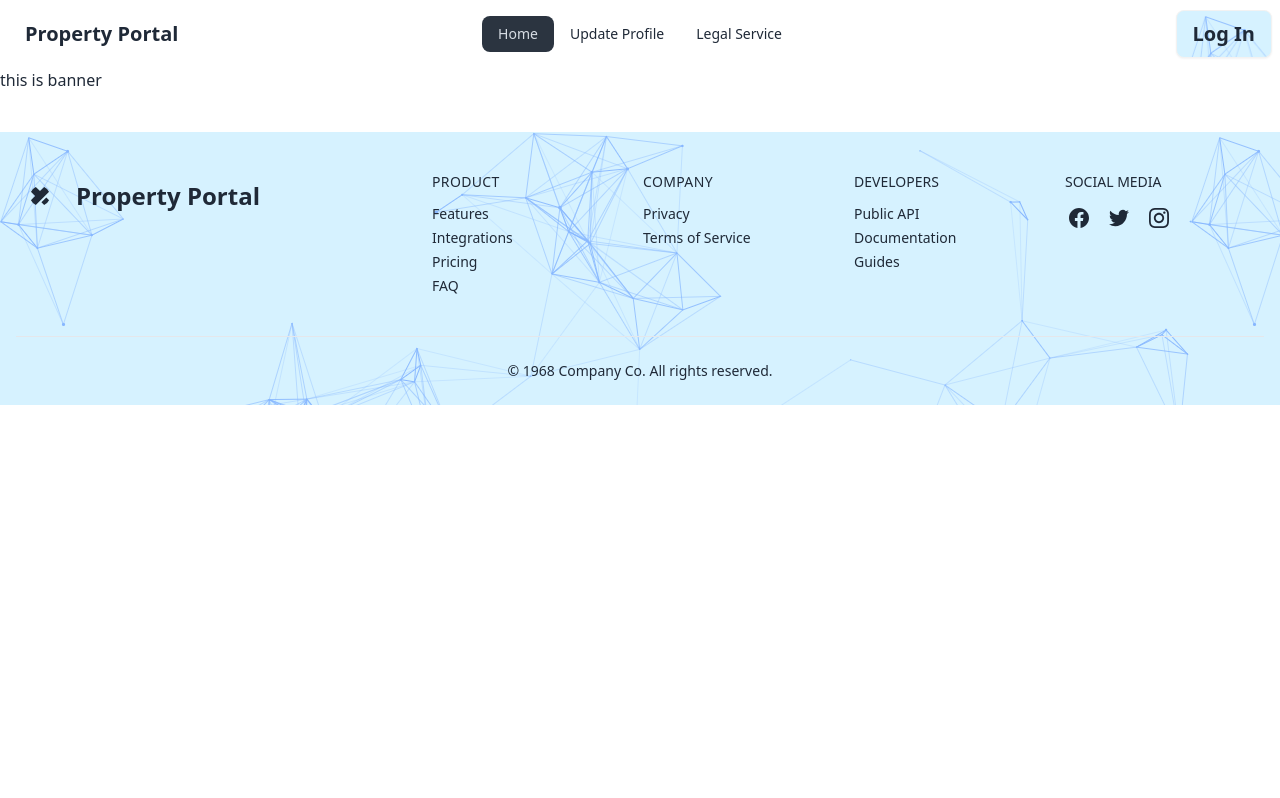
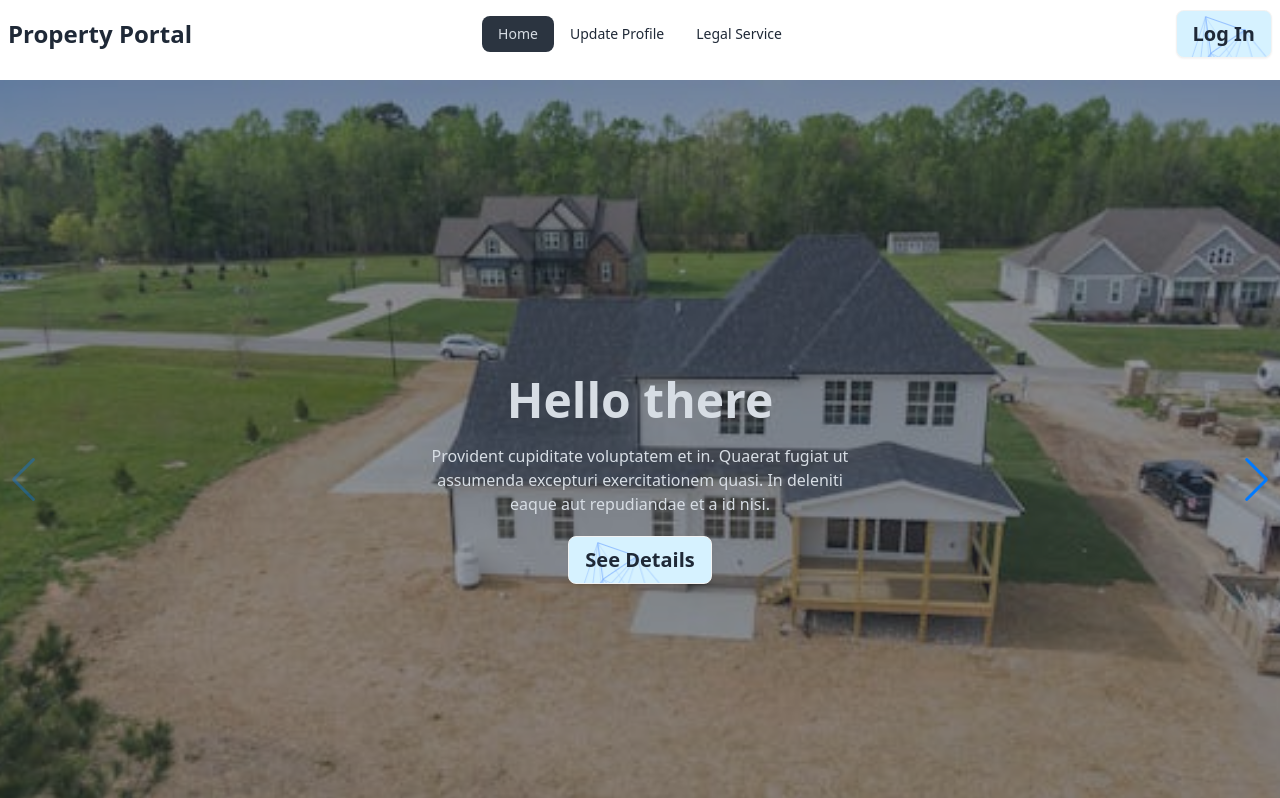
Before and after one commit to MimChowdhury66/PH9-Real-Estate, a React (Vite) app: page / in a window 1280 px wide. Shown: the top 798 px of the page. Built offline with nearby package versions, Linux system fonts and the light colour scheme.

Commit message:
banner-swipper

```diff
--- a/package.json
+++ b/package.json
@@ -10,12 +10,14 @@
     "preview": "vite preview"
   },
   "dependencies": {
+    "animate.css": "^4.1.1",
     "localforage": "^1.10.0",
     "match-sorter": "^6.3.4",
     "react": "^18.2.0",
     "react-dom": "^18.2.0",
     "react-router-dom": "^6.22.3",
-    "sort-by": "^1.2.0"
+    "sort-by": "^1.2.0",
+    "swiper": "^11.1.1"
   },
   "devDependencies": {
     "@types/react": "^18.2.66",
--- a/src/pages/Banner/Banner.jsx
+++ b/src/pages/Banner/Banner.jsx
@@ -1,8 +1,50 @@
+import 'animate.css';
+import background from '../../../public/cool-background.png';
 
+import { Swiper, SwiperSlide } from 'swiper/react';
+import 'swiper/css';
+import 'swiper/css/navigation';
+
+import { Navigation } from 'swiper/modules';
+import banner1 from '../../../public/banner-1.jpeg';
+import banner2 from '../../../public/banner-2.jpg';
+import banner3 from '../../../public/banner-3.jpeg';
+import { Link } from 'react-router-dom';
 const Banner = () => {
     return (
-        <div >
-            <h1>this is banner</h1>
+        <div className='mt-3'>
+            <Swiper navigation={true} modules={[Navigation]} className="mySwiper">
+                <SwiperSlide>
+                    <div className="hero min-h-screen" style={{ backgroundImage: `url(${banner1})` }}>
+                        <div className="hero-overlay bg-opacity-50"></div>
+                        <div className="hero-content text-center text-neutral-content">
+                            <div className="max-w-md ">
+                                <h1 className="mb-5 text-5xl font-bold animate__animated animate__backInDown">Hello there</h1>
+                                <p className="mb-5 animate__animated animate__backInDown">Provident cupiditate voluptatem et in. Quaerat fugiat ut assumenda excepturi exercitationem quasi. In deleniti eaque aut repudiandae et a id nisi.</p>
+                                <Link to='/login'><button style={{ backgroundImage: `url(${background})` }} className="btn text-xl">See Details</button></Link>                            </div>
+                        </div>
+                    </div></SwiperSlide>
+                <SwiperSlide><div className="hero min-h-screen" style={{ backgroundImage: `url(${banner2})` }}>
+                    <div className="hero-overlay bg-opacity-50"></div>
+                    <div className="hero-content text-center text-neutral-content">
+                        <div className="max-w-md">
+                            <h1 className="mb-5 text-5xl font-bold animate__animated animate__backInDown">Hello there</h1>
+                            <p className="mb-5 animate__animated animate__backInDown">Provident cupiditate voluptatem et in. Quaerat fugiat ut assumenda excepturi exercitationem quasi. In deleniti eaque aut repudiandae et a id nisi.</p>
+                            <Link to='/login'><button style={{ backgroundImage: `url(${background})` }} className="btn text-xl ">See Details</button></Link>                        </div>
+                    </div>
+                </div></SwiperSlide>
+                <SwiperSlide><div className="hero min-h-screen" style={{ backgroundImage: `url(${banner3})` }}>
+                    <div className="hero-overlay bg-opacity-50"></div>
+                    <div className="hero-content text-center text-neutral-content">
+                        <div className="max-w-md">
+                            <h1 className="mb-5 text-5xl font-bold animate__animated animate__backInDown">Hello there</h1>
+                            <p className="mb-5 animate__animated animate__backInDown">Provident cupiditate voluptatem et in. Quaerat fugiat ut assumenda excepturi exercitationem quasi. In deleniti eaque aut repudiandae et a id nisi.</p>
+                            <Link to='/login'><button style={{ backgroundImage: `url(${background})` }} className="btn text-xl">See Details</button></Link>
+                        </div>
+                    </div>
+                </div></SwiperSlide>
+
+            </Swiper>
         </div>
     );
 };
--- a/src/pages/Header/Header.jsx
+++ b/src/pages/Header/Header.jsx
@@ -9,13 +9,13 @@ const Header = () => {
                     <div tabIndex={0} role="button" className="btn btn-ghost lg:hidden">
                         <svg xmlns="http://www.w3.org/2000/svg" className="h-5 w-5" fill="none" viewBox="0 0 24 24" stroke="currentColor"><path strokeLinecap="round" strokeLinejoin="round" strokeWidth="2" d="M4 6h16M4 12h8m-8 6h16" /></svg>
                     </div>
-                    <ul tabIndex={0} className="menu menu-sm dropdown-content mt-3 z-[1] p-2 shadow bg-base-100 rounded-box w-52">
+                    <ul tabIndex={0} className="menu menu-sm dropdown-content  z-[2] p-2 shadow bg-base-100 rounded-box w-52">
                         <li><NavLink to="/">Home</NavLink></li>
                         <li><NavLink to="/updateProfile">Update Profile</NavLink></li>
                         <li><NavLink to="/service">Legal Service</NavLink></li>
                     </ul>
                 </div>
-                <a className="btn btn-ghost text-xl">Property Portal</a>
+                <a className=" text-2xl font-bold">Property Portal</a>
             </div>
             <div className="navbar-center hidden lg:flex">
                 <ul className="menu menu-horizontal px-1">
```
Also changed, not shown: 1 other file (tests, documents, lock files or other folders).
